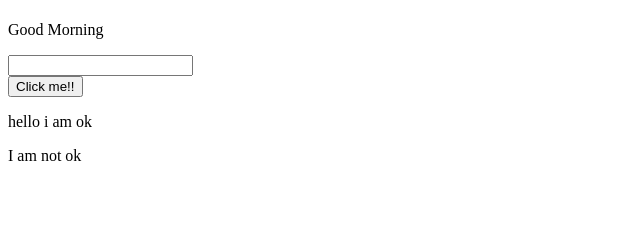
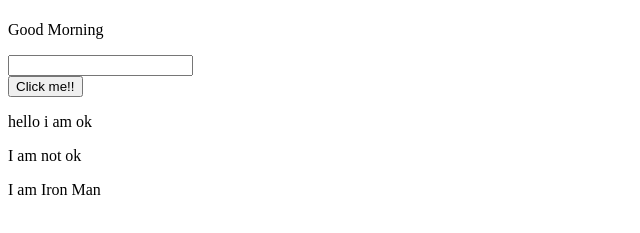
Before and after one commit to abrarhaider043/my-second-website, a plain HTML site: page index.html in a window 1280 px wide. Shown: the part 59-292 px from the top of the page, without its empty margins (0-640 px from the left). Drawn offline with Linux system fonts and the light colour scheme.

Commit message:
Update index.html

```diff
--- a/index.html
+++ b/index.html
@@ -15,6 +15,7 @@
         <button>Click me!!</button>
         <p>hello i am ok</p>
         <p>I am not ok</p>
+        <p>I am Iron Man</p>
     </div>
 </body>
 </html>
```
